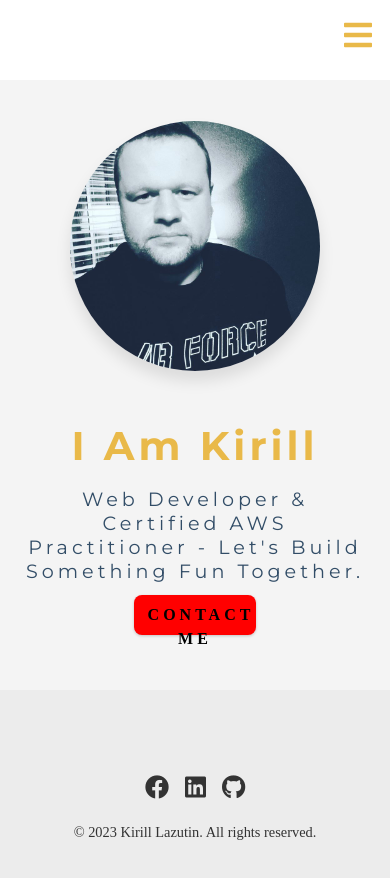
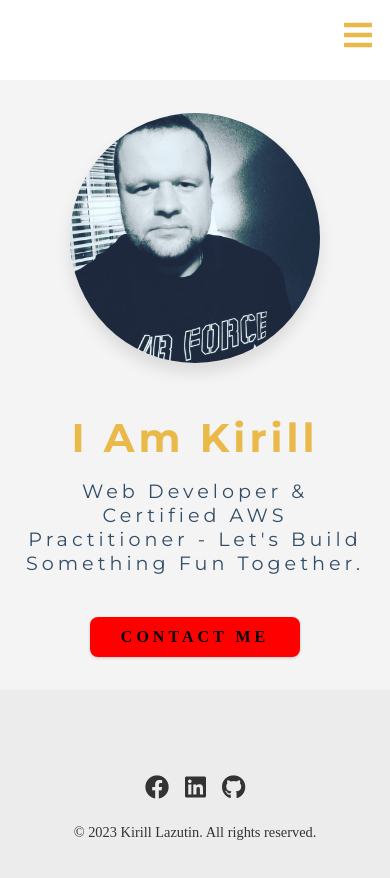
Before and after one commit to Kirill777-web/PortfolioWebDev, a React (Vite) app: page / in a window 390 px wide. Shown: the top 878 px of the page. Built offline with nearby package versions, Linux system fonts and the light colour scheme.

Commit message:
changes in style

```diff
--- a/src/Contact.css
+++ b/src/Contact.css
@@ -101,5 +101,6 @@ textarea.form-control {
 
   .btn {
     font-size: 1rem;
+    width: 35%;
   }
 }
--- a/src/Hero.css
+++ b/src/Hero.css
@@ -33,7 +33,7 @@
   font-weight: 300;
 }
 
-.hero-btn {
+/* .hero-btn {
   background: var(--clr-primary-5);
   color: var(--clr-white);
   border: none;
@@ -42,7 +42,8 @@
   border-radius: 5px;
   cursor: pointer;
   transition: transform 0.3s ease, background-color 0.3s ease;
-}
+  width: 47%;
+} */
 
 .hero-btn:hover {
   transform: translateY(-3px);
--- a/src/index.css
+++ b/src/index.css
@@ -108,6 +108,8 @@ p {
   cursor: pointer;
   box-shadow: 0 1px 3px rgba(0, 0, 0, 0.2);
   border-radius: var(--radius);
+  margin-top: 30px;
+  width: 32%;
 }
 .btn:hover {
   color: var(--clr-primary-1);
@@ -141,6 +143,10 @@ p {
     height: 100%;
     padding-bottom: 2rem;
   }
+  .btn {
+    margin-top: 30px;
+    width: 60%;
+  }
 }
 @media screen and (min-width: 992px) {
   .section-center {
```
